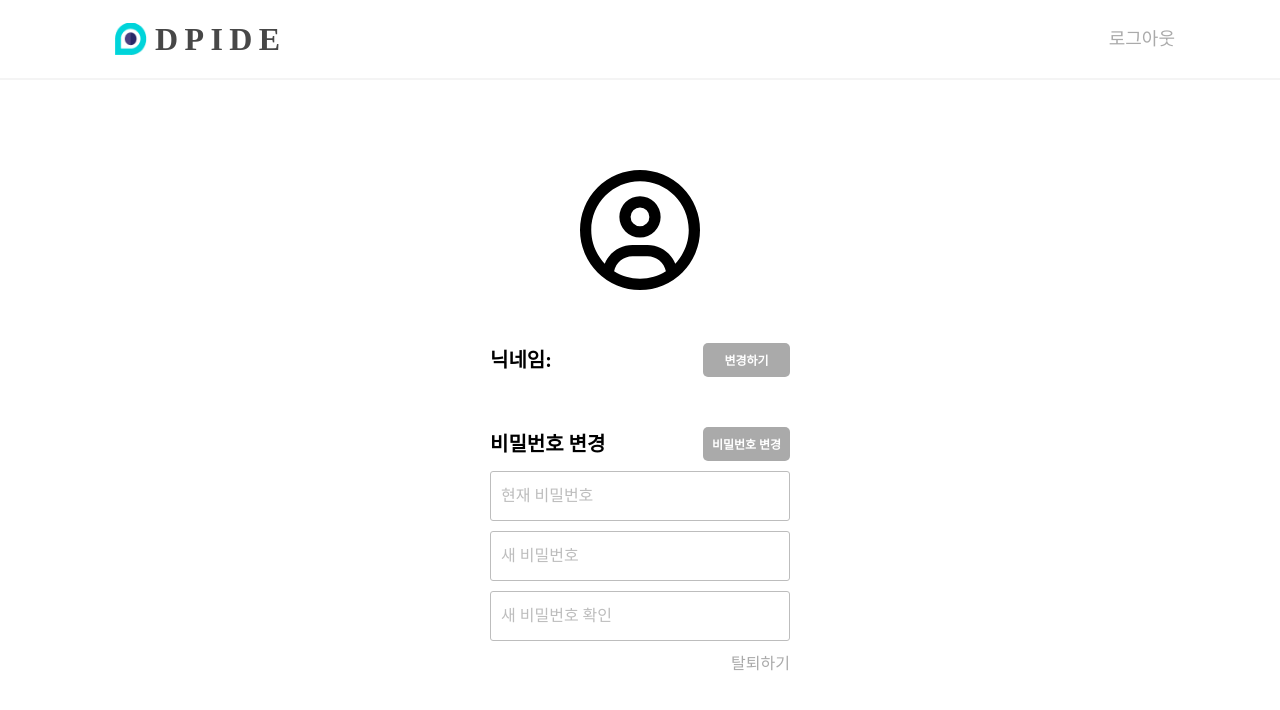
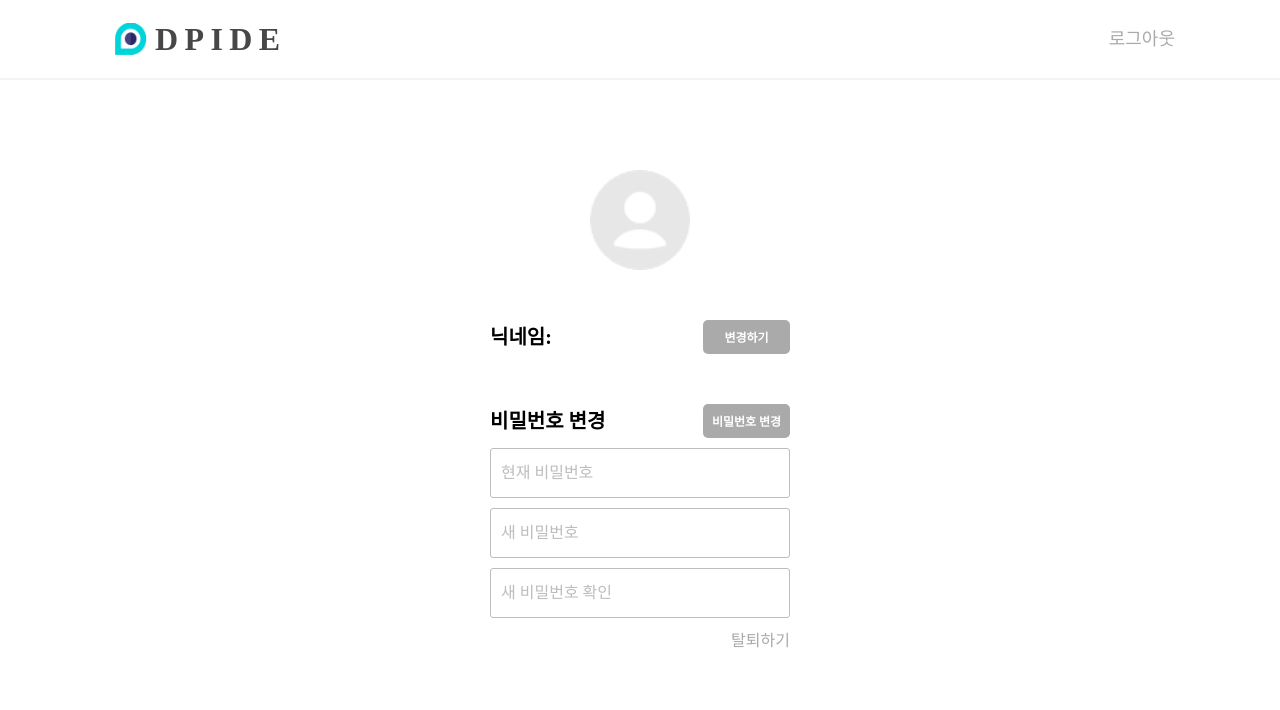
Before and after one commit to yunseochnn/DPIDE-frontend, a React (Vite) app: page /mypage in a window 1280 px wide. Shown: the top 710 px of the page. Built offline with nearby package versions, Linux system fonts and the light colour scheme; no server answers; a web font is replaced by a local one.

Commit message:
fix: vercel.config 수정

```diff
--- a/src/components/Chat.tsx
+++ b/src/components/Chat.tsx
@@ -321,13 +321,13 @@ const ChatTitle = styled.div`
   font-size: 16px;
   color: white;
   font-weight: 700;
-
   width: 50px;
   height: 25px;
   display: flex;
   align-items: center;
   justify-content: center;
   margin-left: 10px;
+  white-space: nowrap;
 `;
 
 const ChatContainer = styled.div`
--- a/src/components/ChatSearch.tsx
+++ b/src/components/ChatSearch.tsx
@@ -146,6 +146,13 @@ export default ChatSearch;
 const StyledFaSearch = styled(FaSearch)<StyledFaSearchProps>`
   margin-left: ${props => (props.wide ? '252px' : '226px')};
   font-size: 15px;
+  @media screen and (max-width: 1280px) {
+    margin-left: ${props => (props.wide ? '160px' : '160px')};
+  }
+
+  @media screen and (max-width: 768px) {
+    margin-left: ${props => (props.wide ? '120px' : '100px')};
+  }
 `;
 const SearchContainer = styled.div`
   display: flex;
--- a/src/pages/MyPagePage/MyPage.style.ts
+++ b/src/pages/MyPagePage/MyPage.style.ts
@@ -17,9 +17,9 @@ export const MyPageContent = styled.div`
 `;
 
 export const MyPageContent_UserImage = styled.div`
-  svg {
-    width: 120px;
-    height: 120px;
+  img {
+    width: 100px;
+    height: 100px;
   }
 `;
 
--- a/src/pages/MyPagePage/MyPage.tsx
+++ b/src/pages/MyPagePage/MyPage.tsx
@@ -1,6 +1,6 @@
 import { useNavigate } from 'react-router-dom';
 import { MyPageContainer, MyPageContent, MyPageContent_Leave, MyPageContent_UserImage } from './MyPage.style';
-import { FaRegCircleUser } from 'react-icons/fa6';
+import profile from '../../../public/images/default-profile-image.png';
 import { confirmAlert } from 'react-confirm-alert';
 import { useCookies } from 'react-cookie';
 import RefreshToken from '../../apis/RefrshToken';
@@ -90,7 +90,7 @@ const MyPage = () => {
       <Header />
       <MyPageContent>
         <MyPageContent_UserImage>
-          <FaRegCircleUser />
+          <img src={profile} alt="Profile" />
         </MyPageContent_UserImage>
         <Nickname />
         <Password />
```
Also changed, not shown: 1 other file (tests, documents, lock files or other folders).
